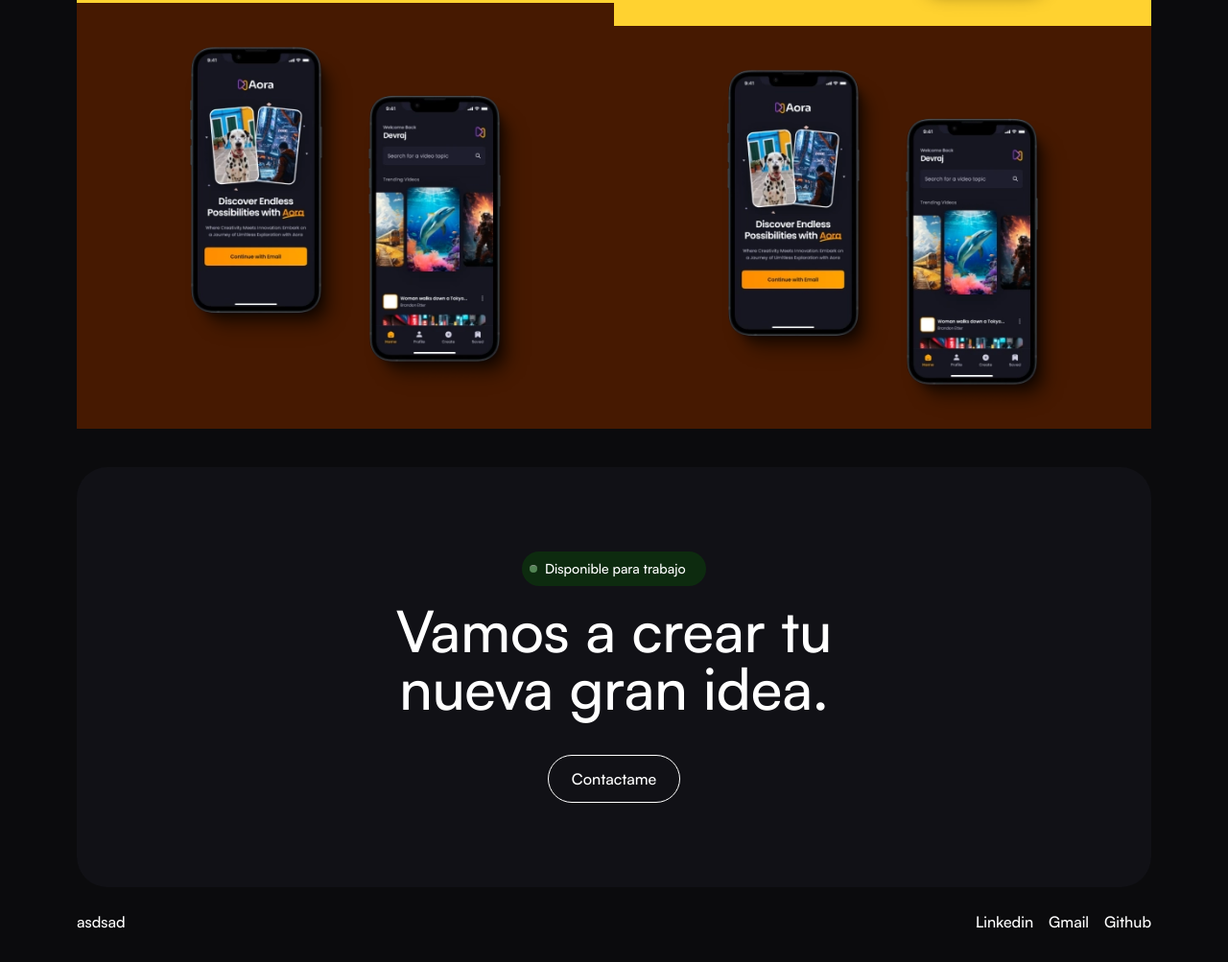
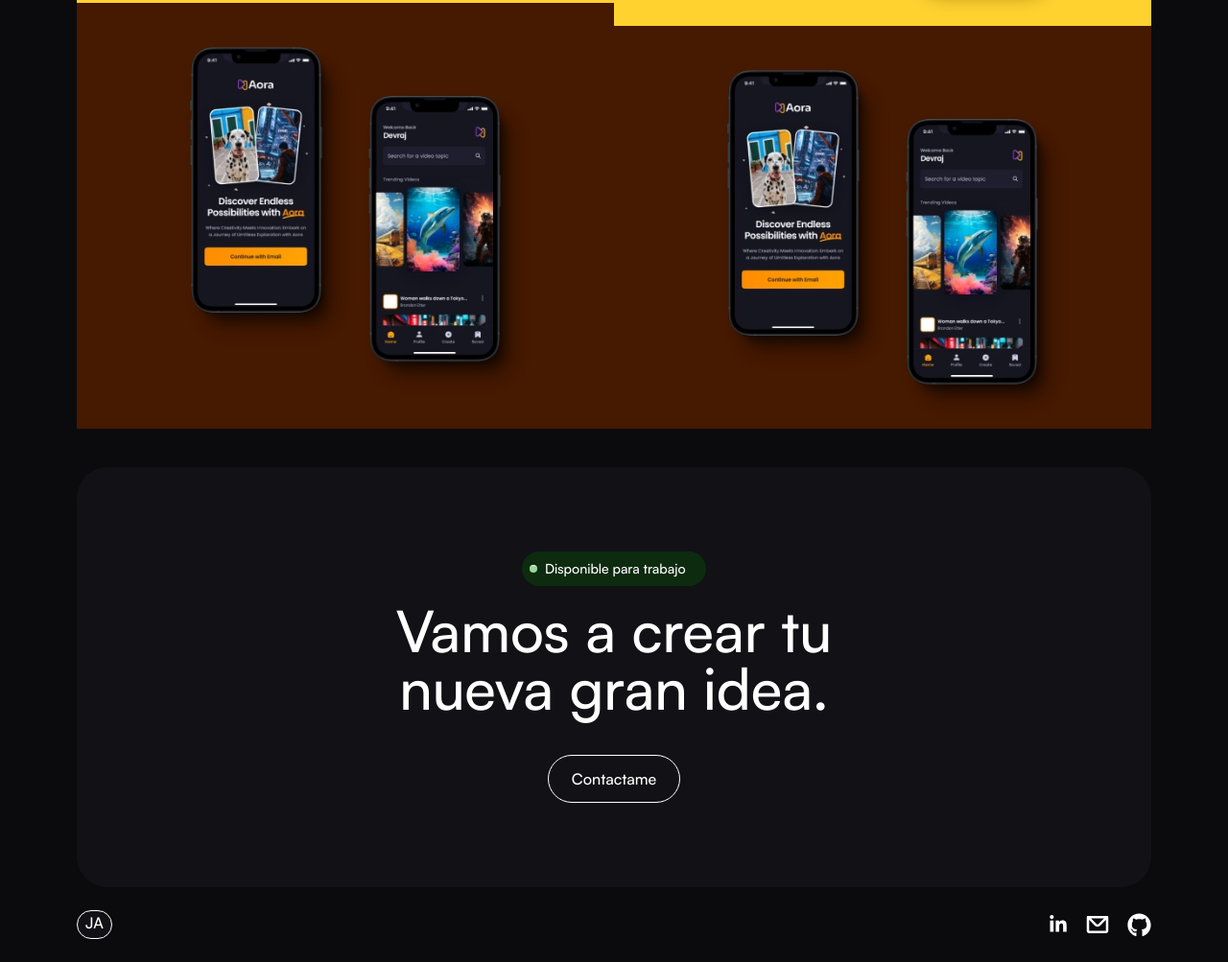
Before and after one commit to Jerimonski/Portafolio, an Astro site: page / in a window 1280 px wide. Shown: the part 1901-2904 px from the top of the page at 96% size. Built offline with nearby package versions, Linux system fonts and the light colour scheme; Astro itself is replaced by a stand-in of ours.

Commit message:
feat: Footer v2.0 new social links

```diff
--- a/astro.config.mjs
+++ b/astro.config.mjs
@@ -3,9 +3,13 @@ import { defineConfig } from 'astro/config';
 
 import tailwindcss from '@tailwindcss/vite';
 
+import react from '@astrojs/react';
+
 // https://astro.build/config
 export default defineConfig({
   vite: {
     plugins: [tailwindcss()]
-  }
+  },
+
+  integrations: [react()]
 });
--- a/package.json
+++ b/package.json
@@ -9,10 +9,16 @@
     "astro": "astro"
   },
   "dependencies": {
+    "@astrojs/react": "^4.3.0",
     "@fontsource-variable/mulish": "^5.2.6",
     "@fontsource-variable/public-sans": "^5.2.6",
     "@tailwindcss/vite": "^4.1.11",
+    "@types/react": "^19.1.9",
+    "@types/react-dom": "^19.1.7",
     "astro": "^5.12.8",
+    "react": "^19.1.1",
+    "react-dom": "^19.1.1",
+    "react-icons": "^5.5.0",
     "tailwindcss": "^4.1.11"
   }
 }
--- a/src/components/Footer.astro
+++ b/src/components/Footer.astro
@@ -1,5 +1,8 @@
 ---
 import ButtonAnimateRotate from '../ui/ButtonAnimateRotate.astro'
+import { FaLinkedinIn } from "react-icons/fa";
+import { CgMail } from "react-icons/cg";
+import { FaGithub } from "react-icons/fa";
 ---
 
 <footer class="w-[1120px] mx-auto">
@@ -12,11 +15,21 @@ import ButtonAnimateRotate from '../ui/ButtonAnimateRotate.astro'
         <ButtonAnimateRotate initialText="Contactame" finalText="Contactame"/>
     </div>
     <div class="flex justify-between py-6">
-        <p>asdsad</p>
-        <nav class="flex gap-4">
-            <a href="">Linkedin</a>
-            <a href="">Gmail</a>
-            <a href="">Github</a>
+        <a href="/" class="bg-black-ground px-2 border rounded-4xl">JA</a>
+        <nav class="flex gap-4 items-center group">
+            <a
+            class="transition-opacity duration-300 ease-in-out
+            group-hover:opacity-40 hover:opacity-100"
+            target="_blank" href="https://www.linkedin.com/in/jeremy-amaru"
+            ><FaLinkedinIn size="20" /></a>
+            <a
+            class="transition-opacity duration-300 ease-in-out
+            group-hover:opacity-40 hover:opacity-100"
+            target="_blank" href=""><CgMail size="30"/></a>
+            <a
+            class="transition-opacity duration-300 ease-in-out
+            group-hover:opacity-40 hover:opacity-100"
+            target="_blank" href="https://github.com/Jerimonski"><FaGithub size="25" /></a>
         </nav>
     </div>
 </footer>
```
Also changed, not shown: tsconfig.json (+11 -2 lines), 1 other file.
